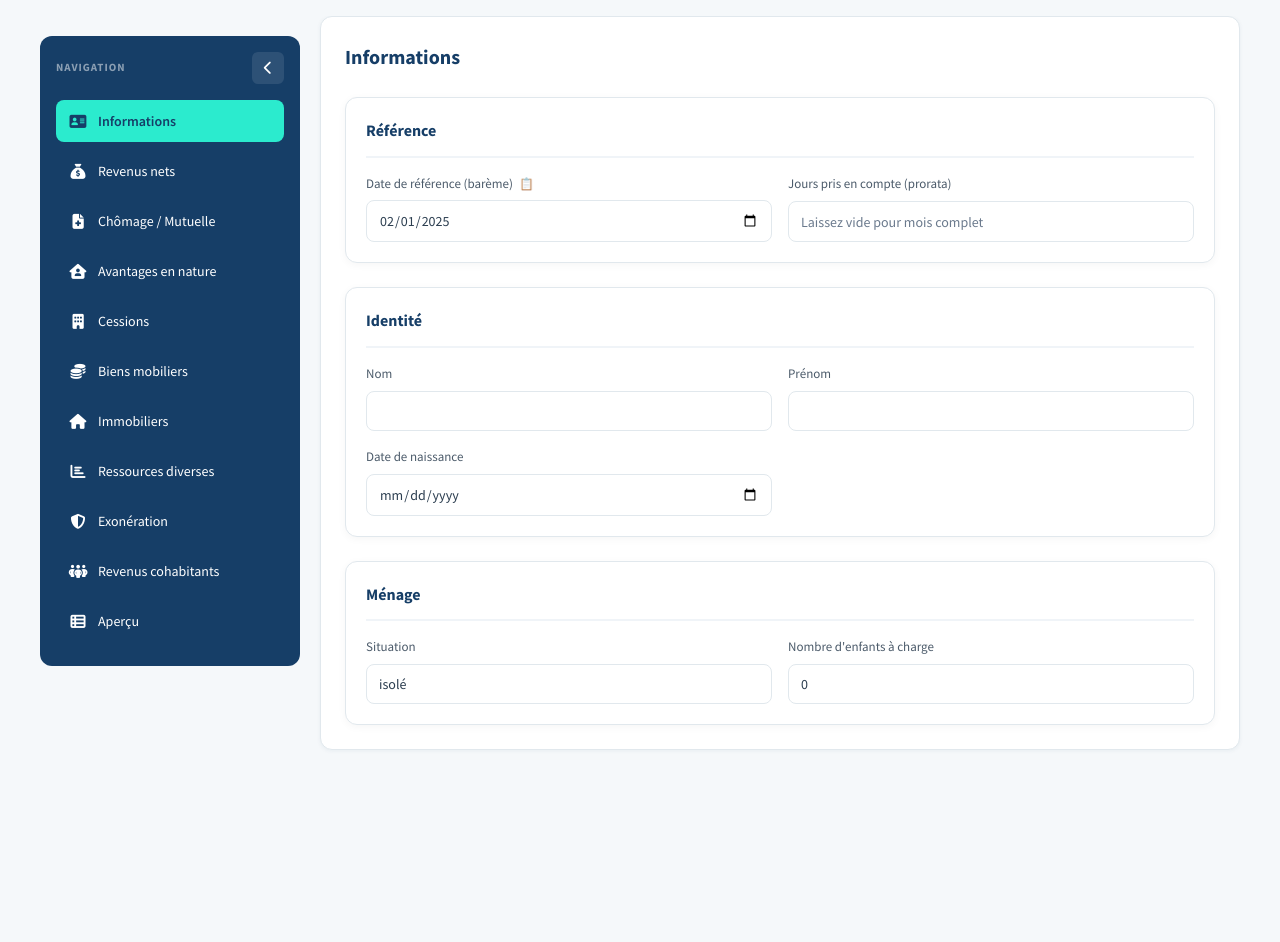
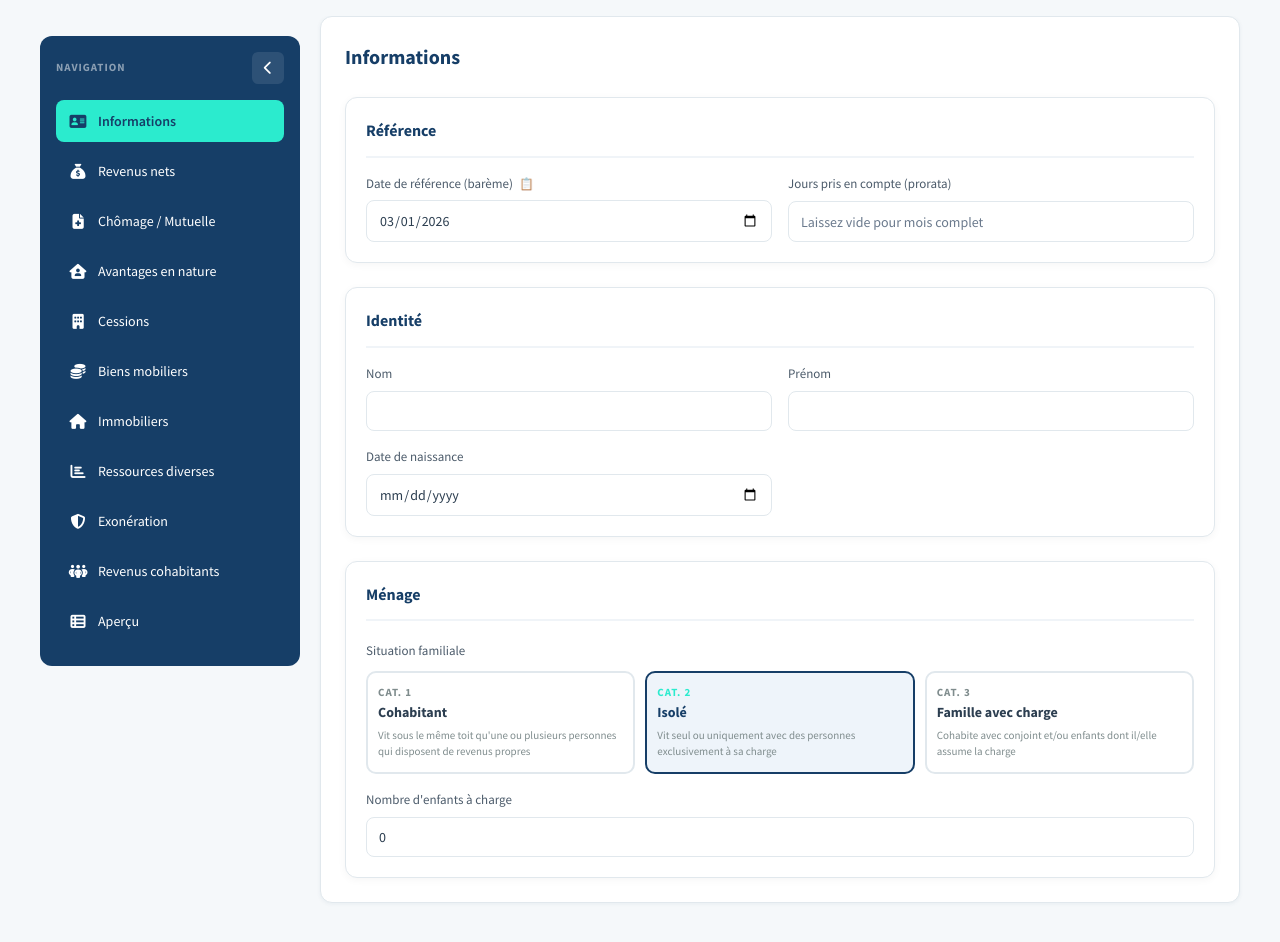
Before and after one commit to suyttenhoef-cyber/simulateur_ri_v2, a React (Vite) app: page / in a window 1280 px wide. Shown: the top 942 px of the page. Before the commit the page ends 840 px from the top, so only its background shows below. Built offline with nearby package versions, Linux system fonts and the light colour scheme.

Commit message:
Situation familiale : remplace select par sélecteur à 3 cartes (Cat. 1/2/3)
Chaque carte affiche le numéro de catégorie, le libellé et une explication légale.

Co-Authored-By: Claude Sonnet 4.6 <noreply@anthropic.com>

```diff
--- a/src/App.jsx
+++ b/src/App.jsx
@@ -136,7 +136,7 @@ const defaultCohabitantRow = () => ({
 });
 
 const defaultData = {
-  reference: { dateISO: "2025-02-01", joursPrisEnCompte: "" },
+  reference: { dateISO: "2026-03-01", joursPrisEnCompte: "" },
   identite: { nom: "", prenom: "", dateNaissance: "", nationalite: "" },
   menage: { situation: "isolé", nbEnfants: 0 },
   revenusNets: {
@@ -1492,7 +1492,7 @@ function Sidebar({ active, onSelect }) {
     };
   }
 function computeApercuExcelLike({ data, pieces }) {
-  const dateISO = data.reference.dateISO || "2025-02-01";
+  const dateISO = data.reference.dateISO || "2026-03-01";
   const dim = daysInMonth(dateISO);
 
   // Excel Informations!C18 : jours période (si 0 => mois complet)
@@ -1968,9 +1968,9 @@ function computeFromForm(data) {
     data.menage.situation === "isolé" ? 2 :
     data.menage.situation === "cohabitant" ? 1 : 3;
 
-  const dateISO = data.reference.dateISO || "2025-02-01";
+  const dateISO = data.reference.dateISO || "2026-03-01";
   const [yearStr] = dateISO.split("-");
-  const year = safeNumber(yearStr, 2025);
+  const year = safeNumber(yearStr, 2026);
 
   const dem = computeNetMonthly(data.revenusNets.demandeur.rows);
   const conj = data.revenusNets.conjoint.enabled
@@ -2204,21 +2204,77 @@ export default function App() {
 
               {/* Carte Ménage */}
                <Card title="Ménage">
-                 <div style={{
-                   display: "grid",
-                   gridTemplateColumns: "repeat(auto-fit, minmax(280px, 1fr))",
-                   gap: "16px"
-                 }}>
-                   <Input
-                     label="Situation"
-                     type="select"
-                     value={data.menage.situation}
-                     onChange={(e) => setData(d => ({ ...d, menage: { ...d.menage, situation: e.target.value } }))}
-                   >
-                     <option value="isolé">Isolé (Cat. 2)</option>
-                     <option value="cohabitant">Cohabitant (Cat. 1)</option>
-                     <option value="famille">Famille (Cat. 3)</option>
-                   </Input>
+                 <div style={{ display: "grid", gap: "16px" }}>
+
+                   {/* Sélecteur situation familiale */}
+                   <div>
+                     <span style={{ fontSize: 13, opacity: 0.85 }}>Situation familiale</span>
+                     <div style={{
+                       display: "grid",
+                       gridTemplateColumns: "repeat(auto-fit, minmax(180px, 1fr))",
+                       gap: 10,
+                       marginTop: 8
+                     }}>
+                       {[
+                         {
+                           value: "cohabitant",
+                           cat: "Cat. 1",
+                           label: "Cohabitant",
+                           desc: "Vit sous le même toit qu'une ou plusieurs personnes qui disposent de revenus propres"
+                         },
+                         {
+                           value: "isolé",
+                           cat: "Cat. 2",
+                           label: "Isolé",
+                           desc: "Vit seul ou uniquement avec des personnes exclusivement à sa charge"
+                         },
+                         {
+                           value: "famille",
+                           cat: "Cat. 3",
+                           label: "Famille avec charge",
+                           desc: "Cohabite avec conjoint et/ou enfants dont il/elle assume la charge"
+                         }
+                       ].map(opt => {
+                         const selected = data.menage.situation === opt.value;
+                         return (
+                           <button
+                             key={opt.value}
+                             onClick={() => setData(d => ({ ...d, menage: { ...d.menage, situation: opt.value } }))}
+                             style={{
+                               border: `2px solid ${selected ? colors.primary : colors.border}`,
+                               borderRadius: 10,
+                               padding: "12px 10px",
+                               background: selected ? "#EEF4FA" : colors.white,
+                               cursor: "pointer",
+                               textAlign: "left",
+                               transition: "all 0.2s",
+                               fontFamily: "'Source Sans Pro', sans-serif"
+                             }}
+                           >
+                             <div style={{
+                               fontSize: 11, fontWeight: 700,
+                               color: selected ? colors.secondary : colors.textLight,
+                               textTransform: "uppercase", letterSpacing: 1,
+                               marginBottom: 4
+                             }}>
+                               {opt.cat}
+                             </div>
+                             <div style={{
+                               fontSize: 14, fontWeight: 700,
+                               color: selected ? colors.primary : colors.text,
+                               marginBottom: 6
+                             }}>
+                               {opt.label}
+                             </div>
+                             <div style={{ fontSize: 11, color: colors.textLight, lineHeight: 1.5 }}>
+                               {opt.desc}
+                             </div>
+                           </button>
+                         );
+                       })}
+                     </div>
+                   </div>
+
                    <Input
                      label="Nombre d'enfants à charge"
                      type="number"
@@ -2392,7 +2448,7 @@ export default function App() {
               {/* Résumé calculé (Excel-like) */}
               {(() => {
                 const exoCalc = computeExonerationExcel({
-                  dateISO: data.reference.dateISO || "2025-02-01",
+                  dateISO: data.reference.dateISO || "2026-03-01",
                   exo: data.exoneration,
                 });
 
```
